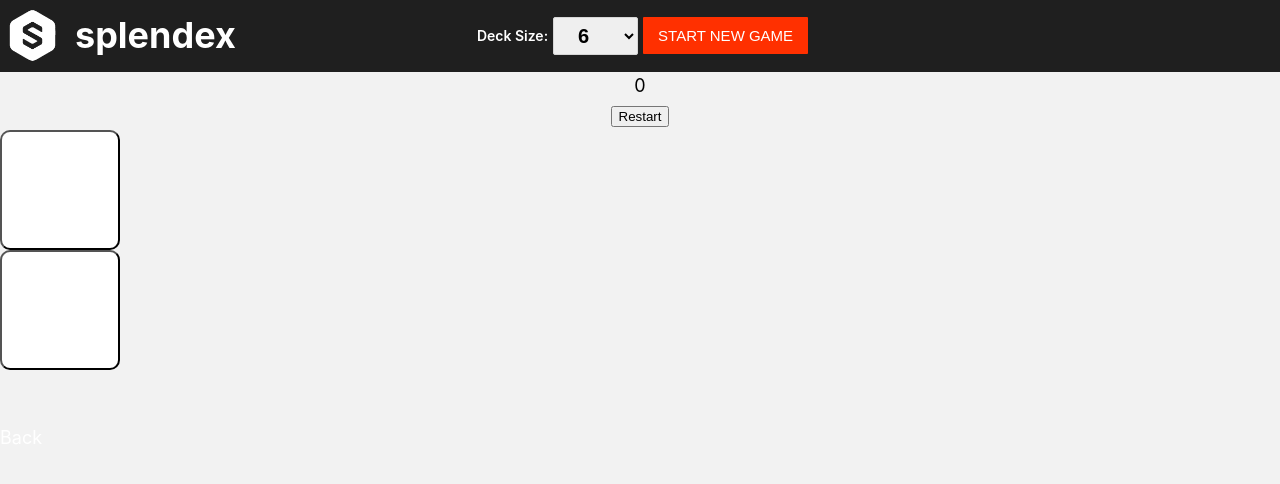
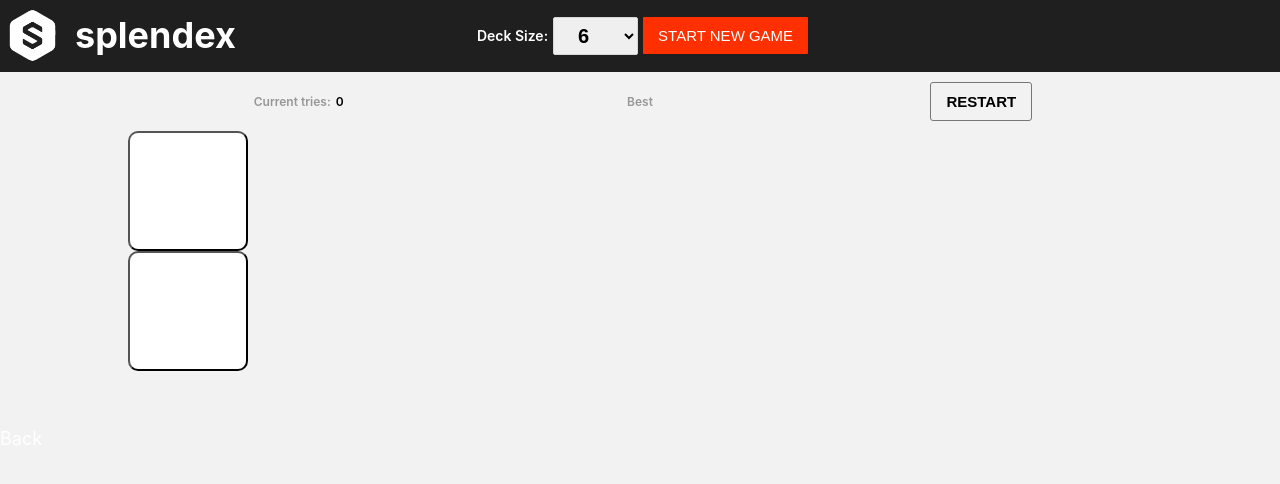
Before and after one commit to swiss1111/card-matching-game, a Next.js app: page /1 in a window 1280 px wide. Shown: the top 484 px of the page. Built offline with nearby package versions, Linux system fonts and the light colour scheme.

Commit message:
game control panel design

```diff
--- a/components/gameTable/gameTable.module.css
+++ b/components/gameTable/gameTable.module.css
@@ -1,5 +1,63 @@
+.container {
+    max-width: 1024px;
+    margin: 0 auto;
+}
+
 .controlPanel {
+    display: flex;
+    margin: 10px 0;
+}
 
+.leftSection {
+    display: flex;
+    align-items: center;
+    justify-content: center;
+    flex: 1;
+}
+
+.centerSection {
+    display: flex;
+    align-items: center;
+    justify-content: center;
+    flex-direction: column;
+    flex: 1;
+}
+
+.rightSection {
+    display: flex;
+    align-items: center;
+    justify-content: center;
+    flex: 1;
+}
+
+.label {
+    color: #979797;
+    font-size: 12px;
+    font-weight: 600;
+}
+
+.steps {
+    font-size: 12px;
+    margin-left: 5px;
+    font-weight: 600;
+}
+
+.bestTries {
+    font-size: 30px;
+    font-weight: 600;
+}
+
+.resetButton {
+    background-color: transparent;
+    margin: 0;
+    padding: 10px 15px;
+    border: solid 1px #777777;
+    border-radius: 3px;
+    color: #000000;
+    transition: 0.4s;
+    font-size: 15px;
+    font-weight: 600;
+    text-transform: uppercase;
 }
 
 .row {
--- a/components/gameTable/gameTable.tsx
+++ b/components/gameTable/gameTable.tsx
@@ -71,13 +71,15 @@ export default function GameTable({size}: GameTableProps) {
     }
 
     return (
-        <div>
+        <div className={styles.container}>
             <div className={styles.controlPanel}>
                 <div className={styles.leftSection}>
-                    {steps}
+                    <span className={styles.label}>Current tries:</span>
+                    <span className={styles.steps}>{steps}</span>
                 </div>
                 <div className={styles.centerSection}>
-                    {getBestTry(size)}
+                    <span className={styles.label}>Best</span>
+                    <div className={styles.bestTries}>{getBestTry(size)}</div>
                 </div>
                 <div className={styles.rightSection}>
                     <button onClick={resetGame} className={styles.resetButton}>
```
